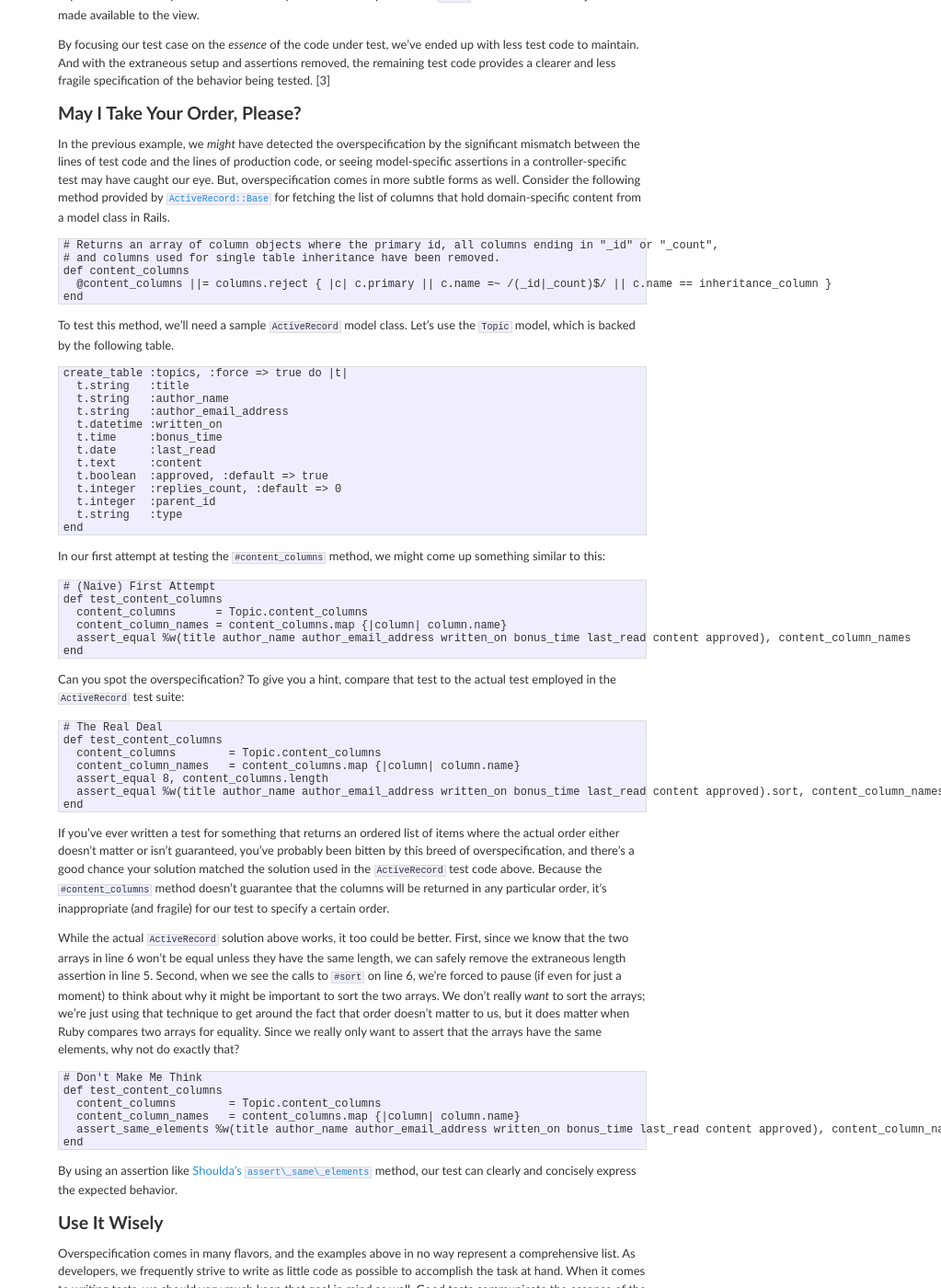
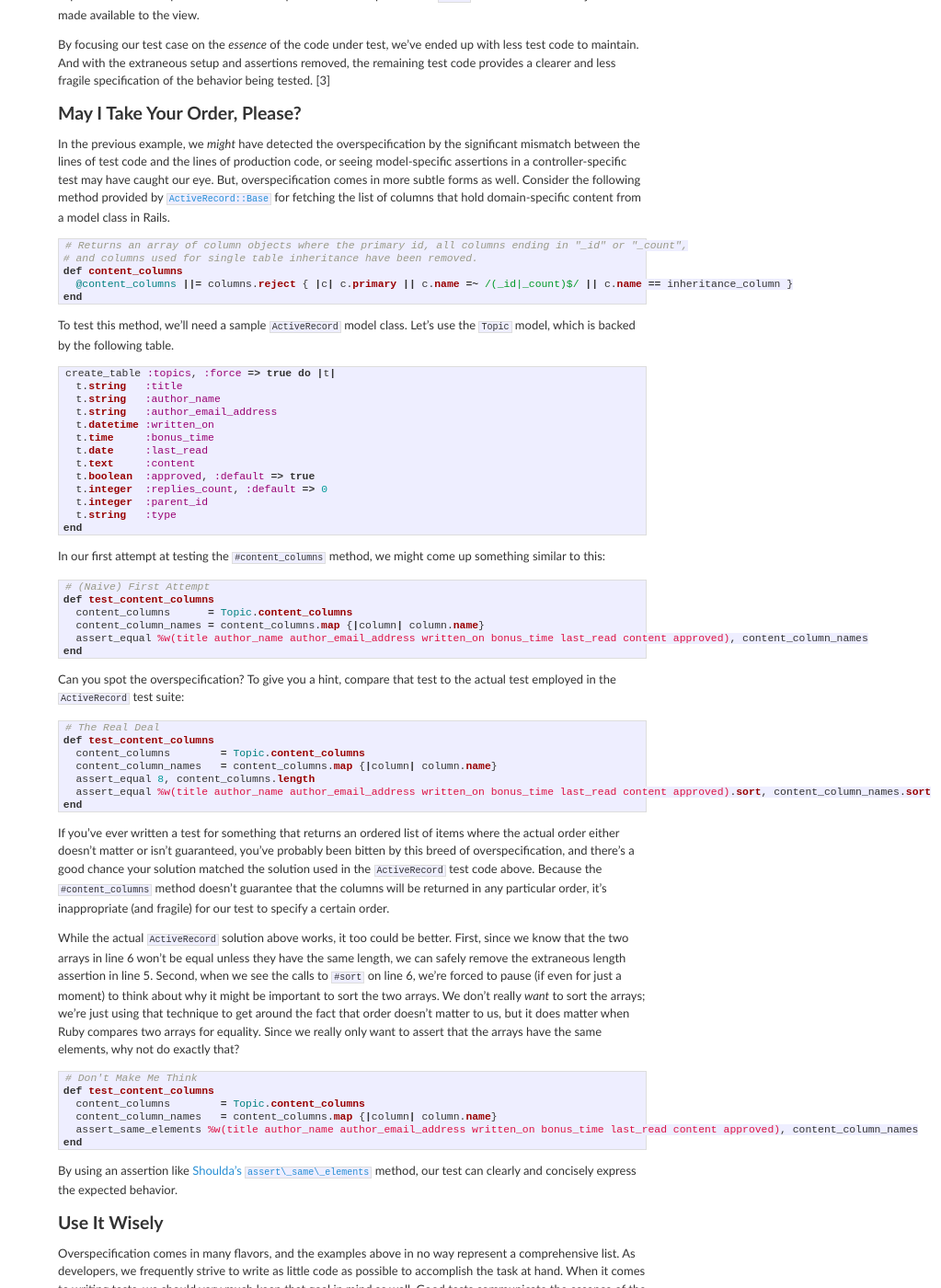
Before and after one commit to asclepius/paulkulyk.com, a Jekyll site: the page built from blog/_posts/2008-07-01-testing-anti-patterns-overspecification.markdown, in a window 1280 px wide and 1400 px high, scrolled down 2012 px. Shown: the whole window at 92% size, without its empty margins (257-1280 px from the left). Built offline with Jekyll 4.4.1, drawn with Linux system fonts in a browser that asks for light colours; nearby versions of some CDN libraries; comment, search, counter and statistics services are not loaded; some of the changed text lies outside the part shown.

Commit message:
Add syntax highlighting for the Testing Anti-Pattern series

```diff
--- a/blog/_posts/2008-07-01-testing-anti-patterns-overspecification.markdown
+++ b/blog/_posts/2008-07-01-testing-anti-patterns-overspecification.markdown
@@ -13,7 +13,8 @@
 
 Consider the following test that you might come across in an application with a less-than-ideal test suite.  (We'll pick on some badly-written Rails code for this example, but the ideas we'll discuss are certainly not unique to just Rails or Ruby or even just to dynamic languages.  Unfortunately, these problems are quite universal.)
 
-<pre lang="ruby">require File.dirname(__FILE__) + '/../test_helper'
+{% highlight ruby %}
+require File.dirname(__FILE__) + '/../test_helper'
 
 class ProductsControllerTest < ActionController::TestCase
   def test_something
@@ -27,7 +28,7 @@
     assert product.price == 5.00
   end
 end
-</pre>
+{% endhighlight %}
 
 Whoa!  That sure is a lot going on in a single test case. What exactly is it that we're trying to test here?  Let's take a step back and see if we can figure it out. [1]
 
@@ -40,12 +41,13 @@
 
 For a class called <code>ProductsControllerTest</code>, it sure feels like we're doing a fair bit more than just testing the code we'd expect to find in <code>ProductsController</code> (assuming <code>ProductsController</code> conforms to the traditional responsibilities of a controller).  Let's take a look at the controller code to better understand exactly what it is that we're testing.
 
-<pre lang="ruby">class ProductsController < ApplicationController
+{% highlight ruby %}
+class ProductsController < ApplicationController
   def show
     @product = Product.find(params[:id])
   end
 end
-</pre>
+{% endhighlight %}
 
 It turns out that our controller code is notably simpler than our test case would have led us to believe.  The <code>#show</code> action does indeed stick to the expected behavior of a controller, and in this case, it's able to provide that behavior in a single line of code (despite the 8 lines of test code currently employed above).  That single line satisfies all of the expectations of the <code>#show</code> action: look up the product with the given ID and place the product object in an instance variable for use by the view.
 
@@ -57,7 +59,8 @@
 
 Let's take another pass at writing a test for the <code>#show</code> action, this time with an eye toward removing the fragility of the previous test case and increasing the value of the test as a specification.
 
-<pre lang="ruby">require File.dirname(__FILE__) + '/../test_helper'
+{% highlight ruby %}
+require File.dirname(__FILE__) + '/../test_helper'
 
 class ProductsControllerTest < ActionController::TestCase
   def test_should_show_product
@@ -67,7 +70,7 @@
     assert_equal product, assigns(:product)
   end
 end
-</pre>
+{% endhighlight %}
 
 In this implementation, we've abstracted away the logic for creating a new product in line 5.  We've defined a helper method for use by any and all tests in our application that have a need to create a new product.  If and when the rules for successfully creating a new product change, we'll update the <code>#create_product</code> method, and we won't have to touch the code in <code>ProductsController</code> or <code>ProductsControllerTest</code> at all. [2]
 
@@ -79,16 +82,18 @@
 
 In the previous example, we *might* have detected the overspecification by the significant mismatch between the lines of test code and the lines of production code, or seeing model-specific assertions in a controller-specific test may have caught our eye.  But, overspecification comes in more subtle forms as well.  Consider the following method provided by [<code>ActiveRecord::Base</code>](http://api.rubyonrails.org/classes/ActiveRecord/Base.html#M001329 "Class: ActiveRecord::Base") for fetching the list of columns that hold domain-specific content from a model class in Rails.
 
-<pre lang="ruby"># Returns an array of column objects where the primary id, all columns ending in "_id" or "_count",
+{% highlight ruby %}
+# Returns an array of column objects where the primary id, all columns ending in "_id" or "_count",
 # and columns used for single table inheritance have been removed.
 def content_columns
   @content_columns ||= columns.reject { |c| c.primary || c.name =~ /(_id|_count)$/ || c.name == inheritance_column }
 end
-</pre>
+{% endhighlight %}
 
 To test this method, we'll need a sample <code>ActiveRecord</code> model class.  Let's use the <code>Topic</code> model, which is backed by the following table.
 
-<pre lang="ruby">create_table :topics, :force => true do |t|
+{% highlight ruby %}
+create_table :topics, :force => true do |t|
   t.string   :title
   t.string   :author_name
   t.string   :author_email_address
@@ -101,40 +106,43 @@
   t.integer  :parent_id
   t.string   :type
 end
-</pre>
+{% endhighlight %}
 
 In our first attempt at testing the <code>#content_columns</code> method, we might come up something similar to this:
 
-<pre lang="ruby"># (Naive) First Attempt
+{% highlight ruby %}
+# (Naive) First Attempt
 def test_content_columns
   content_columns      = Topic.content_columns
   content_column_names = content_columns.map {|column| column.name}
   assert_equal %w(title author_name author_email_address written_on bonus_time last_read content approved), content_column_names
 end
-</pre>
+{% endhighlight %}
 
 Can you spot the overspecification?  To give you a hint, compare that test to the actual test employed in the <code>ActiveRecord</code> test suite:
 
-<pre lang="ruby"># The Real Deal
+{% highlight ruby %}
+# The Real Deal
 def test_content_columns
   content_columns        = Topic.content_columns
   content_column_names   = content_columns.map {|column| column.name}
   assert_equal 8, content_columns.length
   assert_equal %w(title author_name author_email_address written_on bonus_time last_read content approved).sort, content_column_names.sort
 end
-</pre>
+{% endhighlight %}
 
 If you've ever written a test for something that returns an ordered list of items where the actual order either doesn't matter or isn't guaranteed, you've probably been bitten by this breed of overspecification, and there's a good chance your solution matched the solution used in the <code>ActiveRecord</code> test code above.  Because the <code>#content_columns</code> method doesn't guarantee that the columns will be returned in any particular order, it's inappropriate (and fragile) for our test to specify a certain order.
 
 While the actual <code>ActiveRecord</code> solution above works, it too could be better.  First, since we know that the two arrays in line 6 won't be equal unless they have the same length, we can safely remove the extraneous length assertion in line 5.  Second, when we see the calls to <code>#sort</code> on line 6, we're forced to pause (if even for just a moment) to think about why it might be important to sort the two arrays.  We don't really *want* to sort the arrays; we're just using that technique to get around the fact that order doesn't matter to us, but it does matter when Ruby compares two arrays for equality. Since we really only want to assert that the arrays have the same elements, why not do exactly that?
 
-<pre lang="ruby"># Don't Make Me Think
+{% highlight ruby %}
+# Don't Make Me Think
 def test_content_columns
   content_columns        = Topic.content_columns
   content_column_names   = content_columns.map {|column| column.name}
   assert_same_elements %w(title author_name author_email_address written_on bonus_time last_read content approved), content_column_names
 end
-</pre>
+{% endhighlight %}
 
 By using an assertion like [Shoulda's](http://www.thoughtbot.com/projects/shoulda "thoughtbot: Shoulda testing plugin") [<code>assert\_same\_elements</code>](http://dev.thoughtbot.com/shoulda/classes/ThoughtBot/Shoulda/General.html#M000005 "Module: ThoughtBot::Shoulda::General") method, our test can clearly and concisely express the expected behavior.
 
```
Also changed, not shown: blog/_posts/2008-06-17-testing-anti-patterns-incidental-coverage.markdown (+17 -11 lines), blog/_posts/2008-07-08-testing-anti-patterns-underspecification.markdown (+13 -8 lines), blog/_posts/2008-07-30-testing-anti-patterns-the-ugly-mirror.markdown (+9 -6 lines), blog/_posts/2008-08-18-testing-anti-patterns-invisible-code.markdown (+63 -49 lines).
